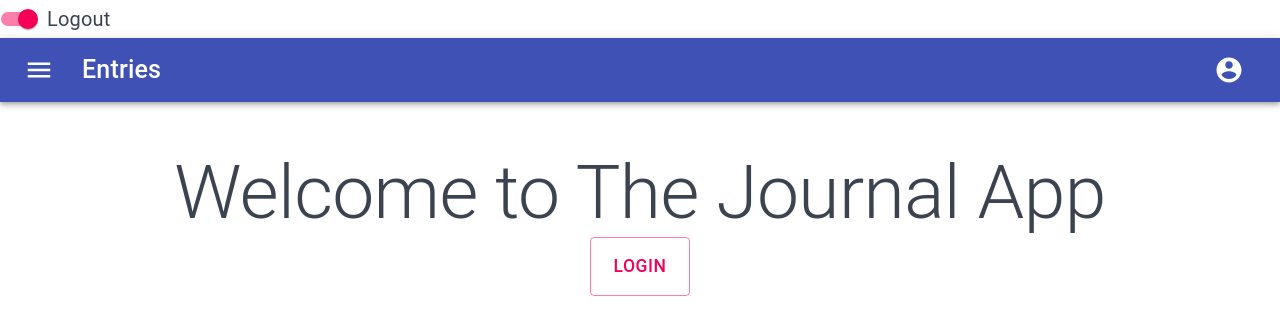
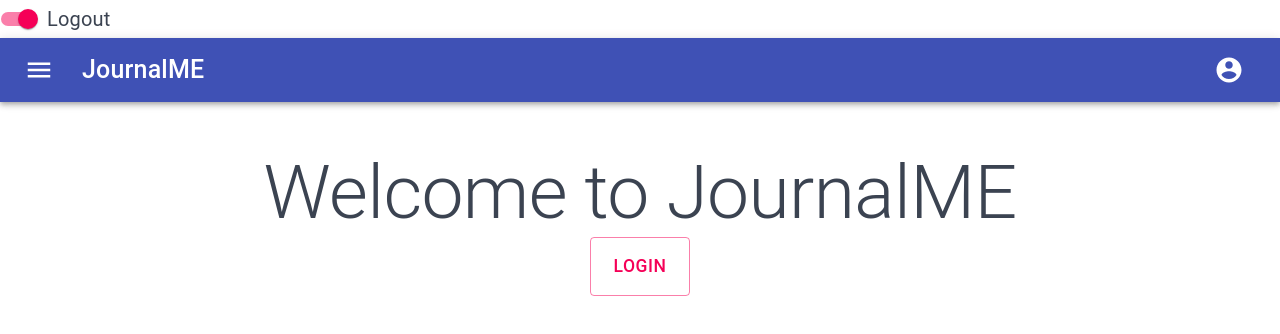
Before and after one commit to jtodd0515/journal-app, a React (Create React App) app in the folder client/: page / in a window 1280 px wide. Shown: the top 334 px of the page. Built offline with nearby package versions, Linux system fonts and the light colour scheme.

Commit message:
create journal app name. change page titles

```diff
--- a/client/src/Components/Nav/Nav.jsx
+++ b/client/src/Components/Nav/Nav.jsx
@@ -66,7 +66,7 @@ export default function MenuAppBar() {
             <MenuIcon />
           </IconButton>
           <Typography variant="h6" className={classes.title}>
-            Entries
+            JournalME
           </Typography>
           {auth && (
             <div>
--- a/client/src/Pages/UserHome.js
+++ b/client/src/Pages/UserHome.js
@@ -24,7 +24,7 @@ const UserHome = () => {
   return (
     <Container>
       <Box className={classes.header}>
-        <Typography variant="h2">Users Home Page</Typography>
+        <Typography variant="h2">My Home Page</Typography>
       </Box>
     </Container>
   );
--- a/client/src/Pages/Welcome.js
+++ b/client/src/Pages/Welcome.js
@@ -24,7 +24,7 @@ const Welcome = () => {
   return (
     <Container>
       <Box className={classes.header}>
-        <Typography variant="h2">Welcome to The Journal App</Typography>
+        <Typography variant="h2">Welcome to JournalME</Typography>
         <Button
           className={classes.button}
           variant="outlined"
```
